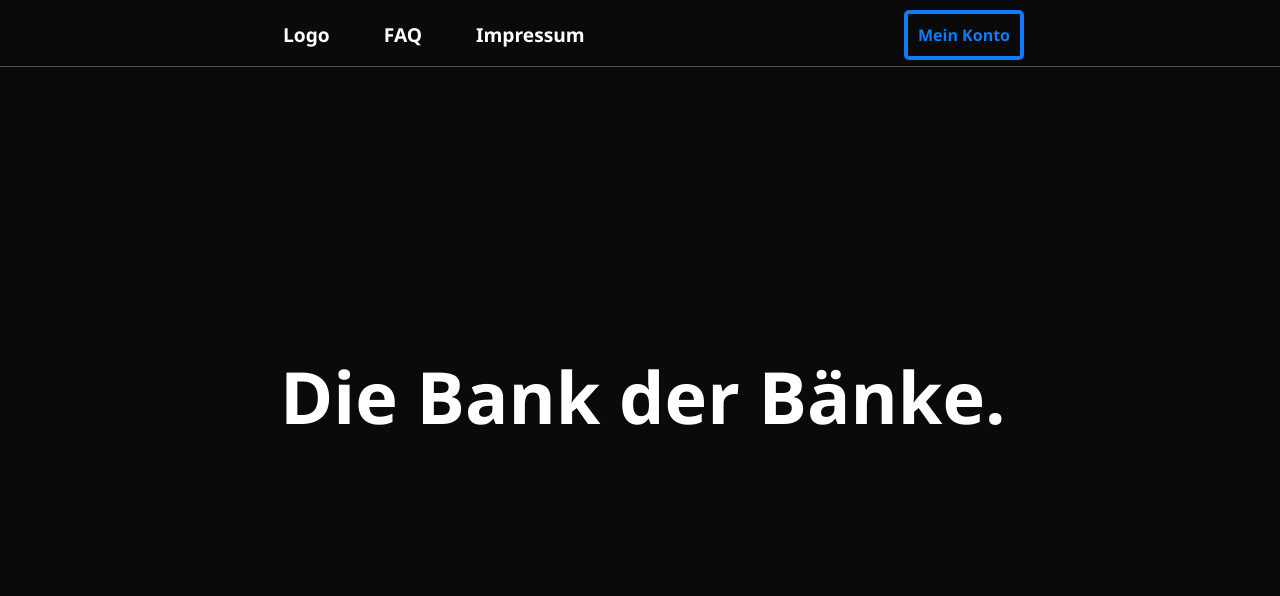
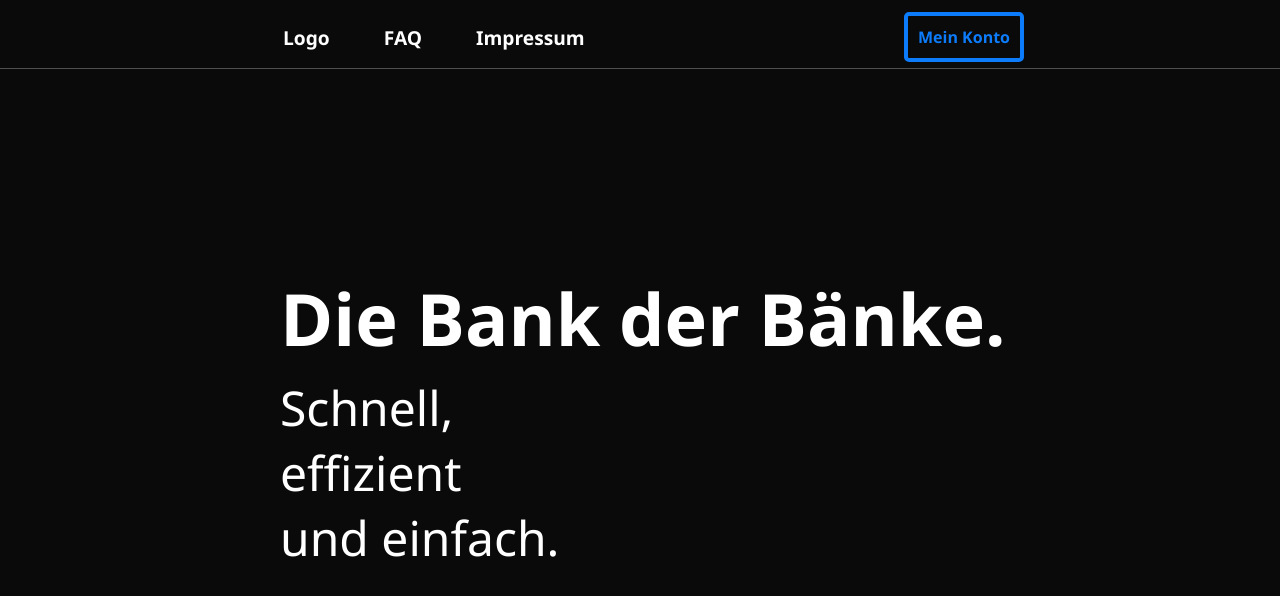
Before and after one commit to SaS-Banking-System/SaS-Web-Frontend, a Nuxt app: page / in a window 1280 px wide. Shown: the top 596 px of the page. Built offline with nearby package versions, Linux system fonts and the light colour scheme.

Commit message:
- cleaned up, added to index and dashboard and made the website dark

```diff
--- a/components/Navbar.vue
+++ b/components/Navbar.vue
@@ -20,7 +20,7 @@
     border-bottom: 1px solid rgb(80, 80, 80);
     background-color: rgb(10,10,10);
     height: 7vh;
-    padding-top: 0.75%;
+    padding-top: 1.5vh;
   }
 
   .mar {
@@ -45,7 +45,7 @@
 
   .left a {
     margin-inline: 1.5rem;
-    background-image: linear-gradient(rgb(211, 100, 202), rgb(211, 100, 202));
+    background-image: linear-gradient(rgb(240, 124, 230), rgb(240, 124, 230));
     background-size: 0% 2px;
     background-position: 0% 100%;
     background-repeat: no-repeat;
--- a/components/TransactionList.vue
+++ b/components/TransactionList.vue
@@ -1,7 +1,5 @@
 <script setup>
 const props = defineProps(['transactions', 'uuid'])
-
-console.log(props.uuid)
 </script>
 
 <template>
@@ -9,8 +7,8 @@ console.log(props.uuid)
         <h1>Transactions</h1>
         <ol class="transactions">
             <li v-for="transaction in props.transactions">
-                <p v-if="String(props.uuid) === transaction.sender">sadder</p>
-                <p v-else>Du bist receiver</p>
+                <p v-if="String(props.uuid) === transaction.sender">You sent {{ transaction.amount }}€ with a {{ transaction.tax }}% tax on {{ transaction.createdAt }}</p>
+                <p v-else>You received {{ transaction.amount }}€ with a {{ transaction.tax }}% tax on {{ Date(transaction.createdAt) }}</p>
             </li>
         </ol>
     </div>
@@ -26,15 +24,18 @@ console.log(props.uuid)
 .transactions {
     margin: 0;
     padding: 0;
-    margin-left: 7.9vw;
     list-style-type: none;
-    background: rgba(245, 245, 245, 0.829);
-    border-radius: 10px;
+    background: rgba(112, 114, 122, 0.829);
+    border-radius: 5px;
+}
+
+p {
+    margin-inline: 1rem;
+    color: white;
 }
 
 h1 {
     color: white;
-    margin-left: 7.8vw;
     font-size: 2rem;
     font-weight: 400;
     font-family: 'Segoe UI', Tahoma, Geneva, Verdana, sans-serif;
--- a/pages/faq.vue
+++ b/pages/faq.vue
@@ -11,4 +11,8 @@
     height: 100vh;
     background-color: rgb(10,10,10);
 }
+
+h1 {
+    color: white;
+}
 </style>
--- a/pages/impressum.vue
+++ b/pages/impressum.vue
@@ -12,4 +12,12 @@
     height: 100vh;
     background-color: rgb(10,10,10);
 }
+
+h1 {
+    color: white;
+}
+
+p {
+    color: white;
+}
 </style>
--- a/pages/index.vue
+++ b/pages/index.vue
@@ -1,8 +1,13 @@
 <template>
     <div class="wrapper">
         <Navbar />
-        <div class="hero">
+        <div class="pageContent">
             <h1>Die Bank der Bänke.</h1>
+            <div class="subheader">
+                <p>Schnell,</p>
+                <p>effizient</p>
+                <p>und einfach.</p>
+            </div>
         </div>
     </div>
 </template>
@@ -16,7 +21,6 @@
 
 @keyframes slideInFromLeft {
     0% {
-        opacity: 0%;
         transform: translateX(-60%);
     }
     100% {
@@ -25,15 +29,25 @@
     }
 }
 
+.pageContent {
+    display: flex;
+    flex-direction: column;
+}
+
+.subheader {
+    display: flex;
+    flex-direction: column;
+
+}
+
 h1 {
-    display: flex;
-    align-items: center;
-
-    margin-top: 35vh;
-
+    margin-top: 25vh;
+    margin-bottom: -5vh;
     margin-left: 17.5rem;
 
     animation: 1s ease 0s 1 slideInFromLeft;
+    animation-fill-mode: forwards;
+    opacity: 0%;
 
     font-size: 4.5rem;
     font-weight: 600;
@@ -41,4 +55,28 @@ h1 {
     color: white;
 }
 
+p {
+    margin-left: 17.5rem;
+    margin-bottom: -3rem;
+
+    animation: 0.9s ease 0.1s 1 slideInFromLeft;
+    animation-fill-mode: forwards;
+    opacity: 0%;
+
+    font-size: 3rem;
+    font-weight: 400;
+    font-family: 'Segoe UI', Tahoma, Geneva, Verdana, sans-serif;
+    color: white;
+}
+
+p:nth-child(2) {
+    animation-delay: 0.2s;
+    animation-duration: 0.8s;
+}
+
+p:nth-child(3) {
+    animation-delay: 0.3s;
+    animation-duration: 0.7s;
+}
+
 </style>
--- a/pages/personalDashboard.vue
+++ b/pages/personalDashboard.vue
@@ -9,11 +9,13 @@ const request = await useFetch(`http://212.227.150.82:3000/account/info/${uuid}`
 <template>
     <div class="wrapper">
         <Navbar />
-        <h1>Personal dashboard</h1>
-        <div class="pageContent">
-            <h2>Your balance is {{ request.data.value.account.balance }}€</h2>
-            <div class="transactionList">
-                <TransactionList :transactions="request.data.value.transactions" :uuid="uuid"/>
+        <div class="header">
+            <h1>Personal dashboard</h1>
+            <div class="pageContent">
+                <h2>Your balance is {{ request.data.value.account.balance }}€</h2>
+                <div class="transactionList">
+                    <TransactionList :transactions="request.data.value.transactions" :uuid="uuid"/>
+                </div>
             </div>
         </div>
     </div>
@@ -21,18 +23,22 @@ const request = await useFetch(`http://212.227.150.82:3000/account/info/${uuid}`
 
 <style scoped>
 .wrapper {
-    width: 100vw;
-    height: 100vh;
     background-color: rgb(10,10,10);
+}
+
+.header {
+    display: flex;
+    flex-direction: column;
 }
 
 .transactionList {
     width: 100%;
+    margin-left: 7.9vw;
 }
 
 .pageContent {
-    width: 100vw;
-    margin-left: 26rem;
+    height: 93vh;
+    margin-left: 6.5rem;
     display: flex;
 }
 
@@ -45,7 +51,6 @@ h1 {
 }
 
 h2 {
-    flex-grow: 1;
     padding-inline: 3rem;
     color: white;
     font-size: 2rem;
```
